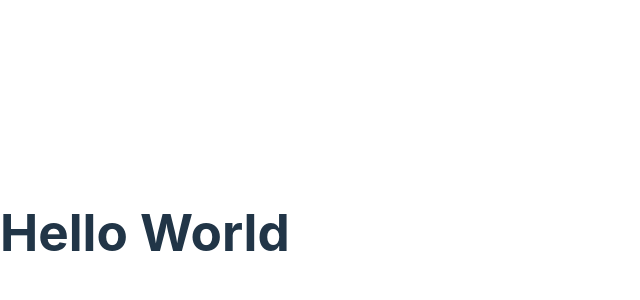
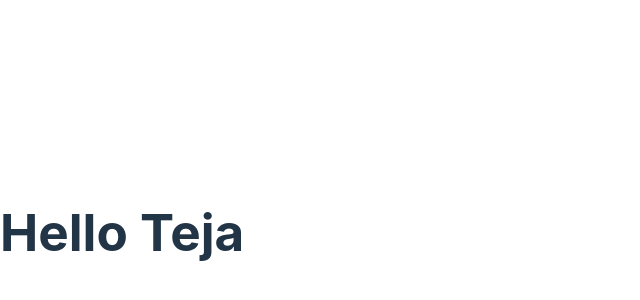
Before and after one commit to tejaswipandava/React-app, a React (Vite) app: page / in a window 1280 px wide. Shown: the part 168-468 px from the top of the page, without its empty margins (0-640 px from the left). Built offline with nearby package versions, Linux system fonts and the light colour scheme.

Commit message:
Update message to use dynamic elements

```diff
--- a/src/Message.tsx
+++ b/src/Message.tsx
@@ -5,7 +5,8 @@
     2 functional components : these are popular for being easy and less code to write
 */
 function Message(){
-    return <h1>Hello World</h1>
+    const name = "Teja"
+    return <h1>Hello {name}</h1>
 }
 
 export default Message;
```
